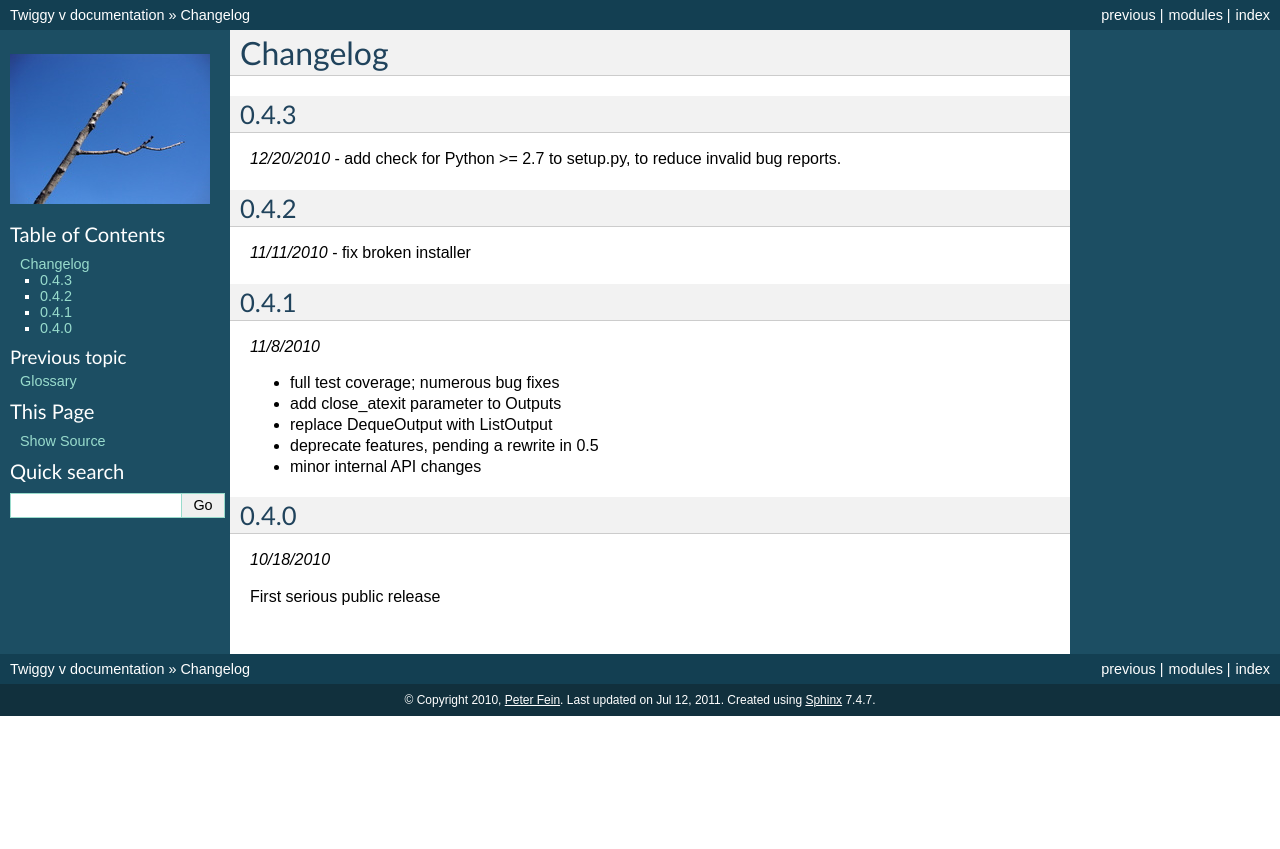
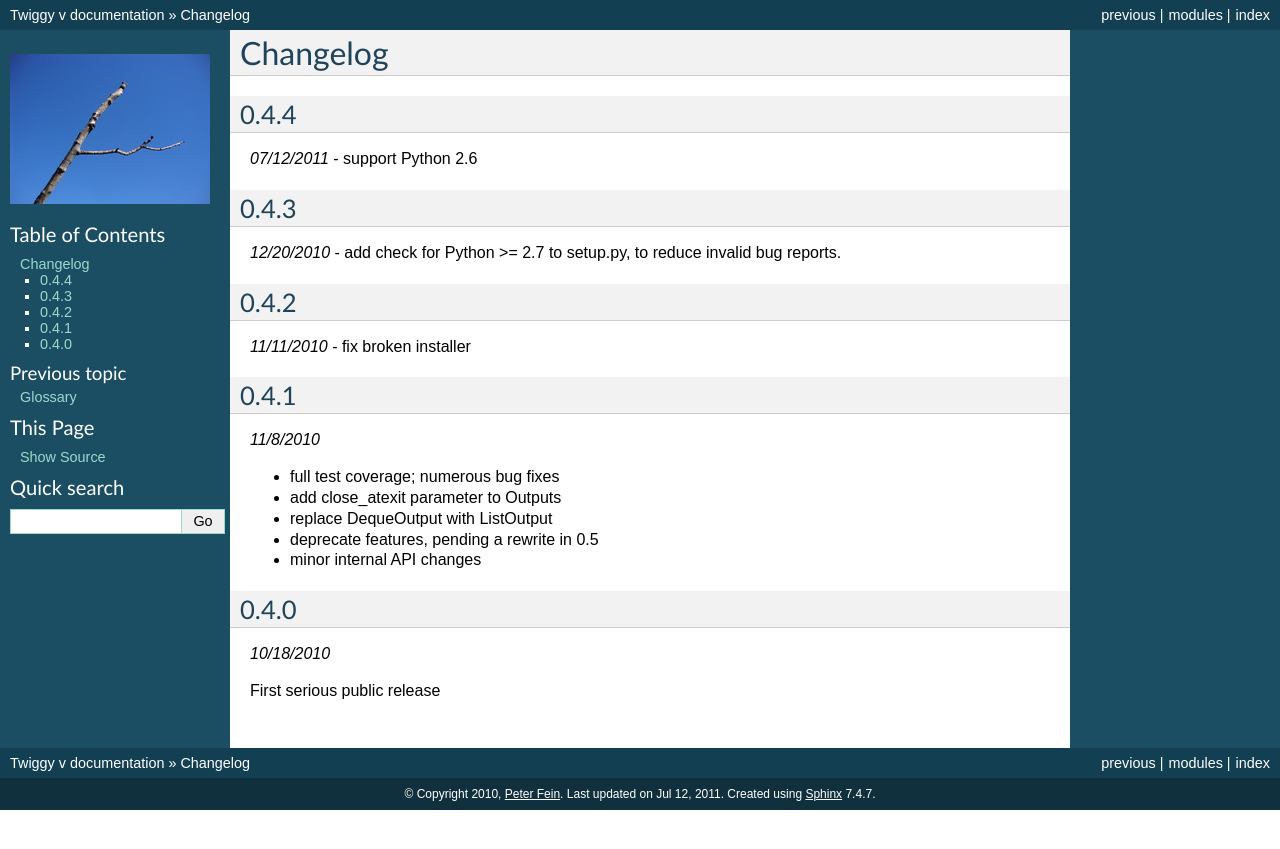
Before and after one commit to wearpants/twiggy, a Sphinx documentation site: the page built from doc/changelog.rst, in a window 1280 px wide. Shown: the top 849 px of the page. Built offline with Sphinx 7.4.7, drawn with Linux system fonts in a browser that asks for light colours; the version number could not be read and is left out.

Commit message:
fix lingering refs to 2.7

```diff
--- a/doc/changelog.rst
+++ b/doc/changelog.rst
@@ -1,6 +1,13 @@
 ###############################
 Changelog
 ###############################
+
+******************************
+0.4.4
+******************************
+*07/12/2011*
+- support Python 2.6
+
 
 ******************************
 0.4.3
--- a/doc/index.rst
+++ b/doc/index.rst
@@ -22,9 +22,9 @@
 :email: pfein@pobox.com
 :homepage: http://twiggy.wearpants.org/
 :hosting: http://hg.wearpants.org/twiggy/
-:IRC: irc://irc.freenode.net/#wearpants
+:IRC: `irc://irc.freenode.net/#wearpants <http://irc.lc/freenode/wearpants/>`_
 :license: `BSD <http://www.opensource.org/licenses/bsd-license.php>`_
-:Python: 2.7
+:Python: 2.6
 
 Twiggy was born at `Pycon 2010 <http://us.pycon.org/2010/>`_ after I whined about the standard library's `logging <http://docs.python.org/library/logging.html>`_ and Jesse Noller "invited" me to do something about it.
 
--- a/setup.py
+++ b/setup.py
@@ -5,8 +5,8 @@
 import sys
 
 # stop with the bug reports
-if sys.version_info < (2, 7):
-    raise RuntimeError("Twiggy requires Python 2.7 or greater")
+if sys.version_info < (2, 6):
+    raise RuntimeError("Twiggy requires Python 2.6 or greater")
 
 # this horrible mess brought to you by the crap that is Python distutils. Just use CPAN.
 version_file = os.path.join(os.path.dirname(__file__), 'VERSION')
@@ -19,7 +19,7 @@
       author='Peter Fein',
       author_email='pfein@pobox.com',
       url='http://twiggy.wearpants.org',
-      download_url='http://python-twiggy.googlecode.com/files/Twiggy-{0}.tar.gz'.format(release),
+      #download_url='http://python-twiggy.googlecode.com/files/Twiggy-{0}.tar.gz'.format(release),
       packages=['twiggy', 'twiggy.lib', 'twiggy.features'],
       license = "BSD",
       classifiers = [
```
